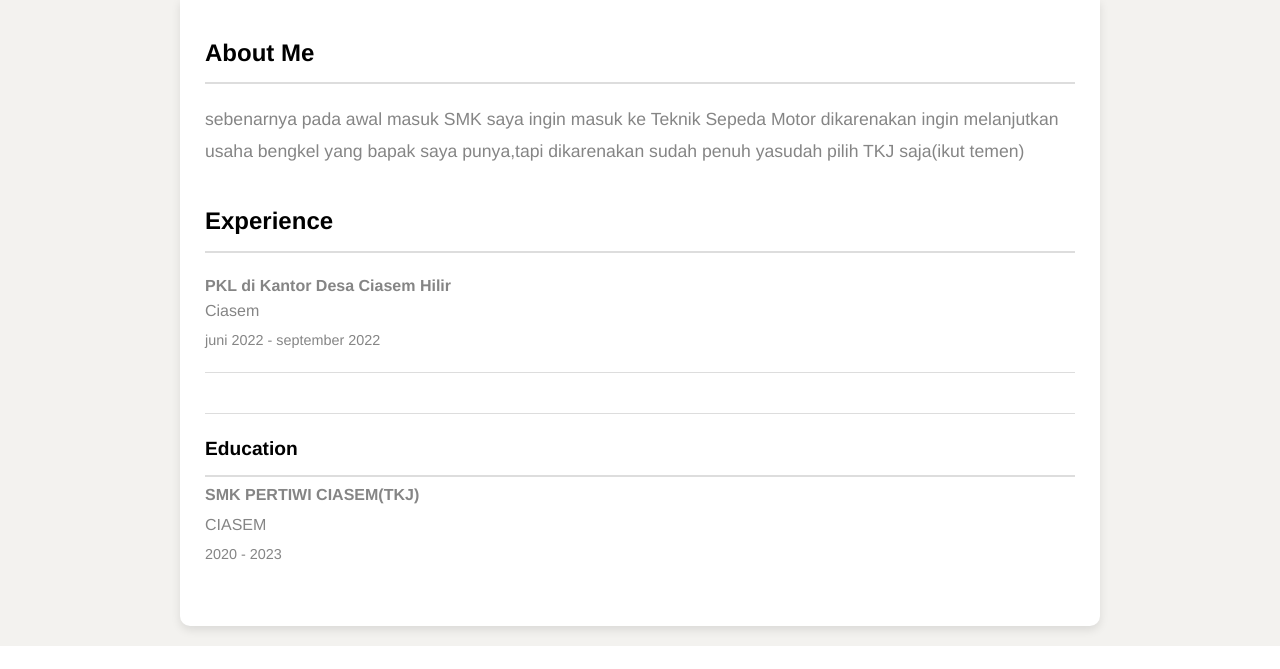
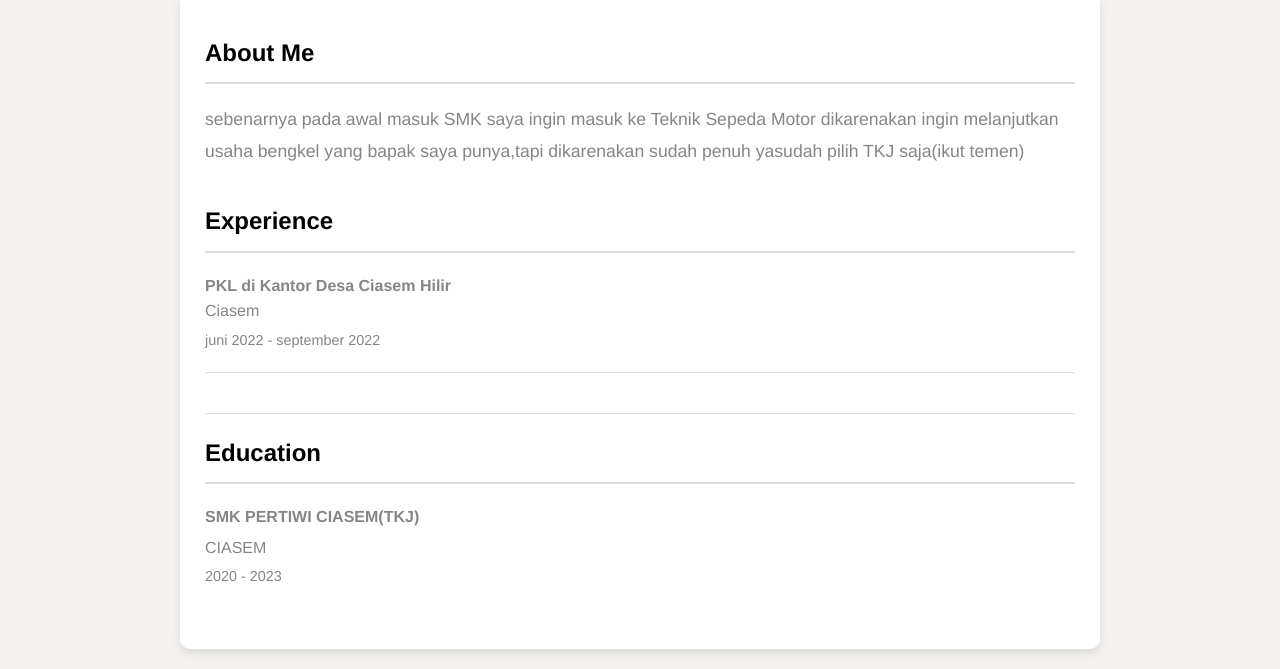
Before and after one commit to syandhilakarno/syandhilakarno.github.io, a PHP site: page / in a window 1280 px wide. Shown: the part 341-1010 px from the top of the page. Before the commit the page ends 987 px from the top, so only its background shows below. Run offline with PHP 8.4, Linux system fonts and the light colour scheme.

Commit message:
Update 11.css

```diff
--- a/cv online/11.css
+++ b/cv online/11.css
@@ -71,13 +71,6 @@
     border-bottom: 1px solid #ddd;
   }
 
-  .education h2 {
-  font-weight: bold;
-  font-size: 1.2em;
-  color: #000000;
-  margin-bottom: 5px;
-  }
-
   .experience .role {
     font-weight: bold;
     font-size: 1em;
```
